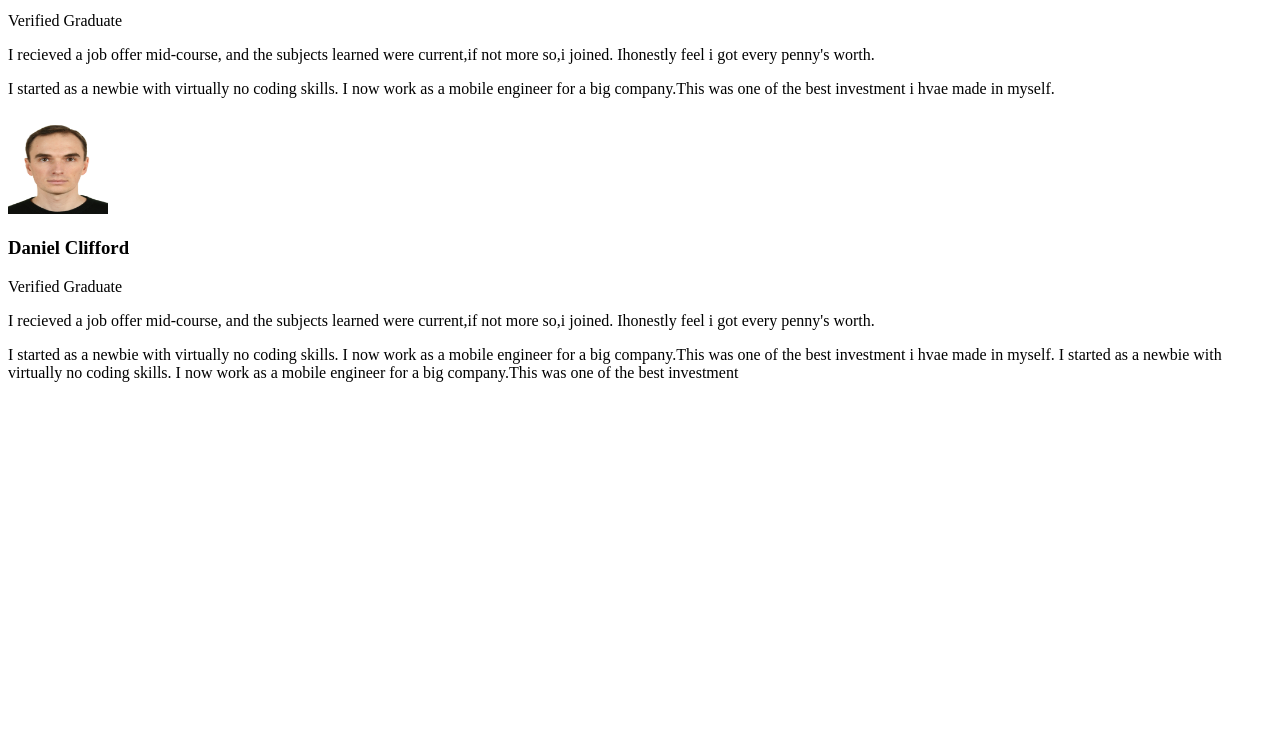
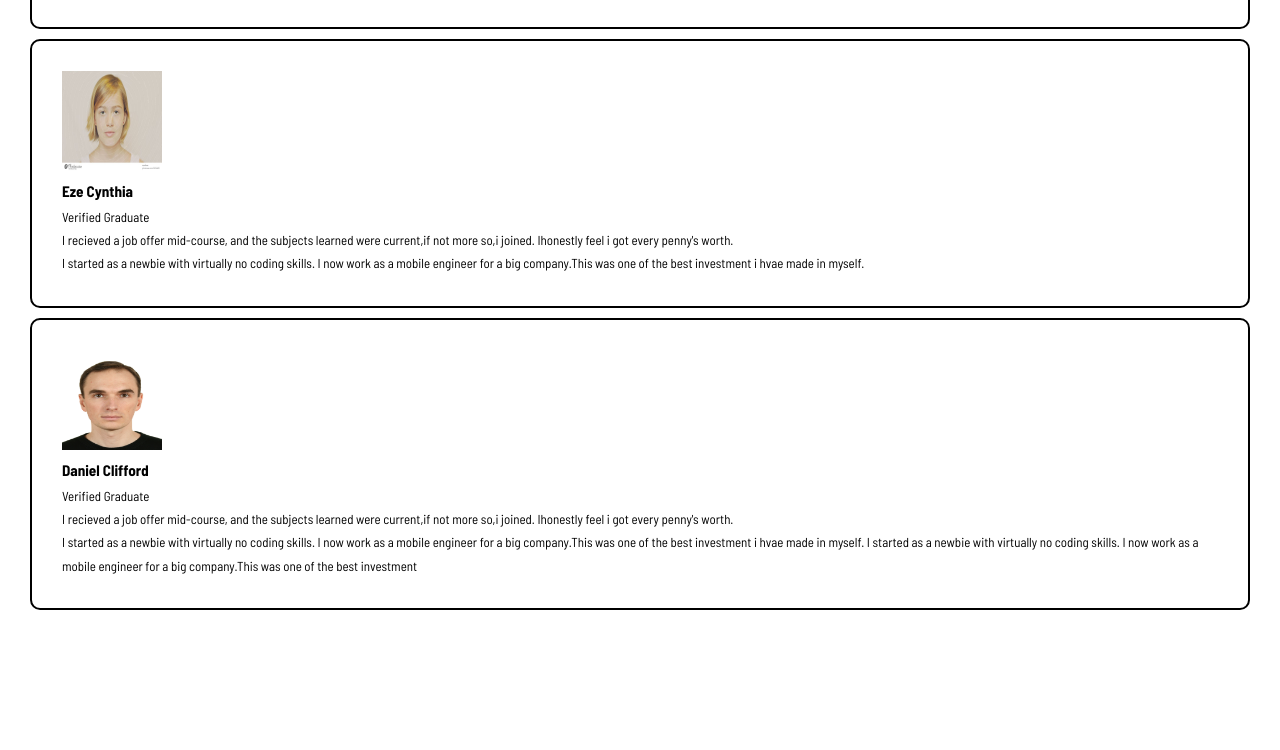
Before and after one commit to Nnenna95/frontend-mentor2, a plain HTML site: page index.html in a window 1280 px wide. Shown: the part 1788-2538 px from the top of the page. Before the commit the page ends 2186 px from the top, so only its background shows below. Drawn offline with Linux system fonts and the light colour scheme.

Commit message:
adding borders

```diff
--- a/index.html
+++ b/index.html
@@ -24,6 +24,7 @@
          <p class="card-letters">I started as a newbie with virtually no coding skills.
         I now work as a mobile engineer for a big company.This was one of the best investment i hvae made in myself.
          </p>
+        </div>
          <div class="card">
          <header class="card-header">
             <img src="img_guy1.JPG" alt="">
@@ -39,6 +40,7 @@
      <p class="card-letters">I started as a newbie with virtually no coding skills.
     I now work as a mobile engineer for a big company.This was one of the best investment i hvae made in myself.
      </p>
+         </div>
      <div class="card">
      <header class="card-header">
         <img src="img_guy1.JPG" alt="">
@@ -54,6 +56,7 @@
  <p class="card-letters">I started as a newbie with virtually no coding skills.
 I now work as a mobile engineer for a big company.This was one of the best investment i hvae made in myself.
  </p>
+     </div>
  <div class="card">
  <header class="card-header">
     <img src="img_guy1.JPG" alt="">
@@ -73,6 +76,7 @@ I now work as a mobile engineer for a big company.This was one of the best inves
 <p class="card-letters">I started as a newbie with virtually no coding skills.
 I now work as a mobile engineer for a big company.This was one of the best investment i hvae made in myself.
 </p>
+</div>
 <div class="card card-bg-darkblue">
 <header class="card-header">
     <img src="img_girl2.jpg" alt="">
@@ -88,6 +92,7 @@ I recieved a job offer mid-course, and the subjects
 <p class="card-letters">I started as a newbie with virtually no coding skills.
 I now work as a mobile engineer for a big company.This was one of the best investment i hvae made in myself.
 </p>
+</div>
 <div class="card">
 <header class="card-header">
     <img src="img_guy1.JPG" alt="">
@@ -103,7 +108,8 @@ I recieved a job offer mid-course, and the subjects
 <p class="card-letters">I started as a newbie with virtually no coding skills.
 I now work as a mobile engineer for a big company.This was one of the best investment i hvae made in myself.
 </p>
-<div class="card-bg-gray">
+</div>
+<div class="card card-bg-gray">
 <header class="card-header">
     <img src="img_girl.jpeg" alt="">
     <div>
@@ -118,6 +124,7 @@ I recieved a job offer mid-course, and the subjects
 <p class="card-letters">I started as a newbie with virtually no coding skills.
 I now work as a mobile engineer for a big company.This was one of the best investment i hvae made in myself.
 </p>
+</div>
 <div class="card">
 <header class="card-header">
     <img src="img_guy1.JPG" alt="">
@@ -135,6 +142,5 @@ I now work as a mobile engineer for a big company.This was one of the best inves
 I started as a newbie with virtually no coding skills.
 I now work as a mobile engineer for a big company.This was one of the best investment </p>
         </div>
-    </div>
 </body>
 </html>
--- a/style.css
+++ b/style.css
@@ -4,3 +4,26 @@
     height: 100px;
     width: 100px;
 }
+* {
+    box-sizing: border-box;
+    margin: 0;
+    padding: 0;
+}
+body{
+    background: white;
+    font-family: 'Barlow Semi Condensed',sans-serif;
+    line-height: 1.8;
+    font-size: 13px;
+}
+.testimonials{
+    max-width: 1440px;
+    margin: 100px auto;
+    padding: 30px;
+}
+.card{
+    background: #fff;
+    border: solid 2px black;
+    border-radius: 10px;
+    padding: 30px;
+    margin-bottom: 10px;
+}
```
